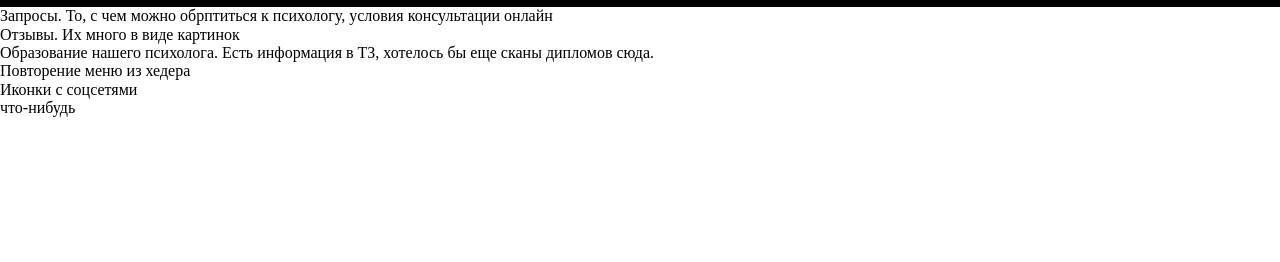
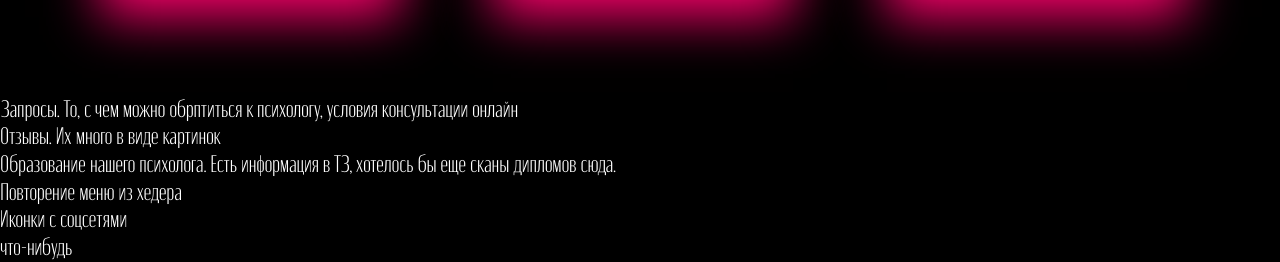
Before and after one commit to PinkPink-flamingo/Project_2, a plain HTML site: page index.html in a window 1280 px wide. Shown: the part 1378-1640 px from the top of the page. Before the commit the page ends 1495 px from the top, so only its background shows below. Drawn offline with Linux system fonts and the light colour scheme.

Commit message:
add style

```diff
--- a/styles/css/style.css
+++ b/styles/css/style.css
@@ -1,3 +1,43 @@
+@font-face {
+  src: url(/assets/fonts/BadScript-Regular.ttf);
+  font-family: BadScript-Regular;
+}
+@font-face {
+  src: url(/assets/fonts/Moniqa-LightParagraph.ttf);
+  font-family: Moniqa-LightParagraph;
+}
+@font-face {
+  src: url(/assets/fonts/Moniqa-MediumHeading.ttf);
+  font-family: Moniqa-MediumHeading;
+}
+@font-face {
+  src: url(/assets/fonts/Moniqa-SemiBoldParagraph.ttf);
+  font-family: Moniqa-SemiBoldParagraph;
+}
+*,
+:after,
+:before {
+  -webkit-box-sizing: content-box;
+  box-sizing: content-box;
+}
+
+body {
+  font-family: "Moniqa-LightParagraph";
+  font-size: 24px;
+  color: #ffffff;
+  background-color: #000000;
+}
+
+img {
+  max-width: 100%;
+}
+
+.container {
+  max-width: 1340px;
+  margin: 0 auto;
+  padding: 0 15px;
+}
+
 .podcast {
   margin: 0;
   padding: 0;
@@ -14,47 +54,38 @@
       justify-content: space-around;
   margin-left: 100px;
 }
-
 .podcast__container #podcast__card1 {
   grid-column: 1/2;
   grid-row: 1/2;
 }
-
 .podcast__container #podcast__card2 {
   grid-column: 2/3;
   grid-row: 1/2;
 }
-
 .podcast__container #podcast__card3 {
   grid-column: 3/4;
   grid-row: 1/2;
 }
-
 .podcast__container #podcast__card4 {
   grid-column: 1/2;
   grid-row: 2/3;
 }
-
 .podcast__container #podcast__card5 {
   grid-column: 2/3;
   grid-row: 2/3;
 }
-
 .podcast__container #podcast__card6 {
   grid-column: 3/4;
   grid-row: 2/3;
 }
-
 .podcast__container #podcast__card7 {
   grid-column: 1/2;
   grid-row: 3/4;
 }
-
 .podcast__container #podcast__card8 {
   grid-column: 2/3;
   grid-row: 3/4;
 }
-
 .podcast__container #podcast__card9 {
   grid-column: 3/4;
   grid-row: 3/4;
```
Lines whose indentation alone changed are shown as unchanged.
